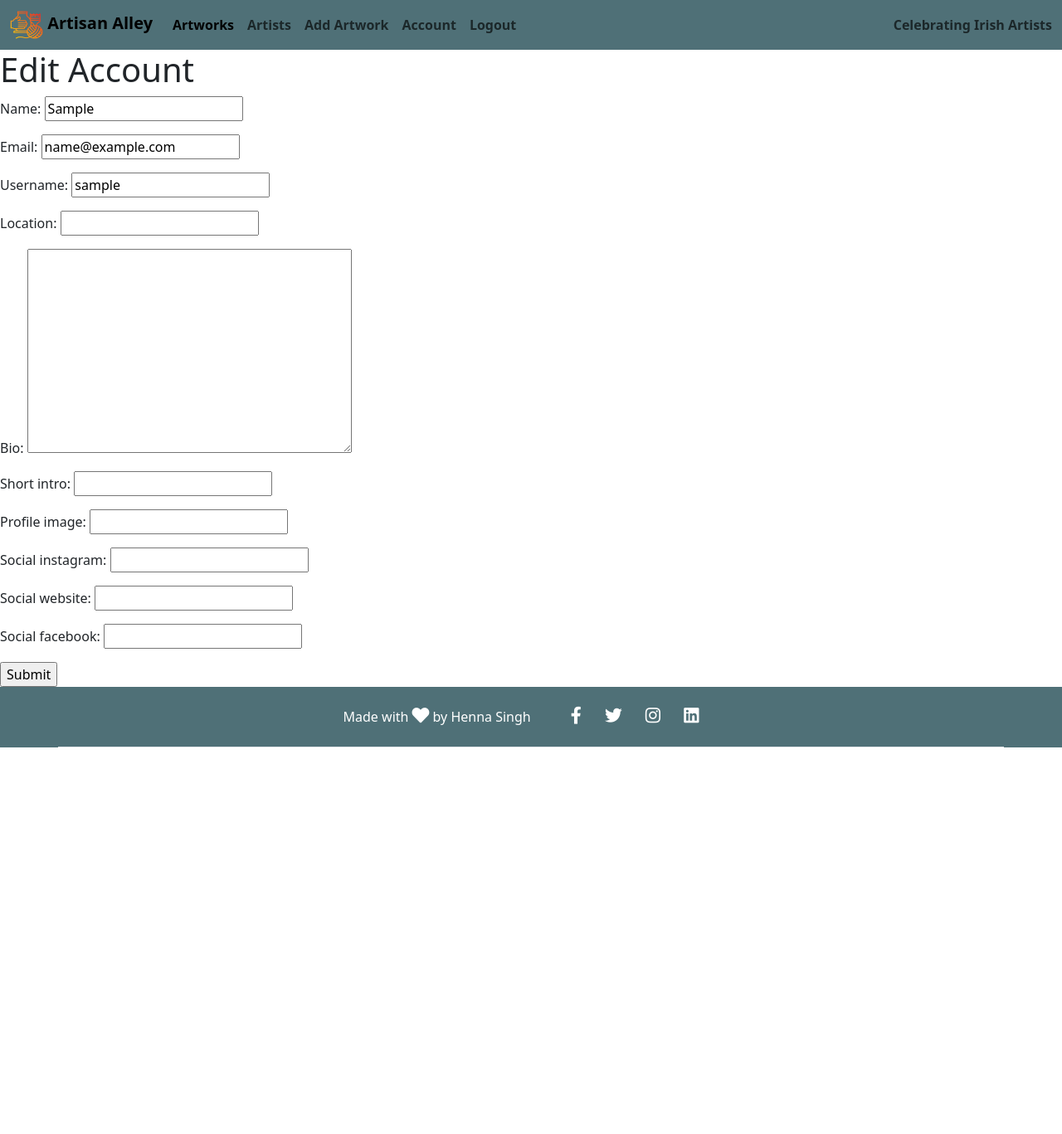
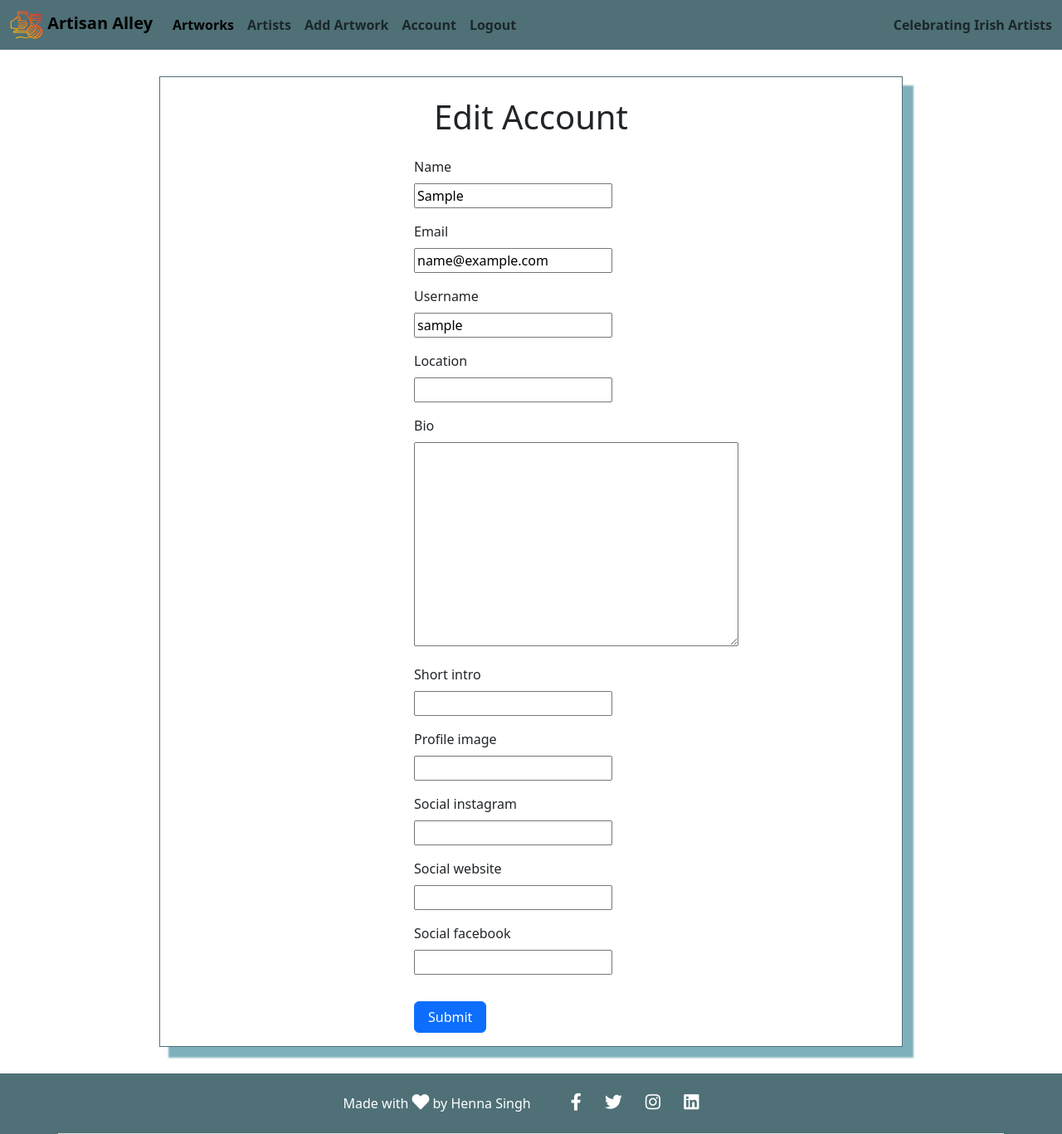
Before and after one commit to hennasingh/ArtisanAlley, a Django app: page /artists/edit-account/ in a window 1280 px wide. Shown: the whole page at 83% size. Before the commit the page ends 901 px from the top, so only its background shows below. Run offline with Django 4.2, Linux system fonts and the light colour scheme; the visitor is signed in with stand-in values (Sample User, id 1); some libraries are stand-ins or nearby versions.

Commit message:
Feat#16: Add styles to edit-profile form.

```diff
--- a/artists/templates/artists/profile_form.html
+++ b/artists/templates/artists/profile_form.html
@@ -2,11 +2,25 @@
 
 {% block content %}
 
-<h1>Edit Account</h1>
+<section>
+    <div class="form-container">
+        <div class="row justify-content-center">
+            <h1 class="text-center my-4">Edit Account</h1>
+            <div class="col-10 col-md-6 col-xl-4">
+                <form action="{% url 'edit-account' %}" method="POST" enctype="multipart/form-data">
+                    {% csrf_token %}
 
-<form action="{% url 'edit-account' %}" method="POST" encytype="multipart/form-data">
-    {% csrf_token %}
-    {{form.as_p}}
-    <input type="submit" value="Submit">
-</form>
+                    {% for field in form %}
+                    <div class="mb-3">
+                        <label for="formInput#text" class="form-label">{{field.label}}</label>
+                        <p>{{field}}</p>
+                    </div>
+                    {% endfor %}
+
+                    <button type="submit" class="btn btn-primary my-3 px-3">Submit</button>
+                </form>
+            </div>
+        </div>
+    </div>
+</section>
 {% endblock content %}
```
